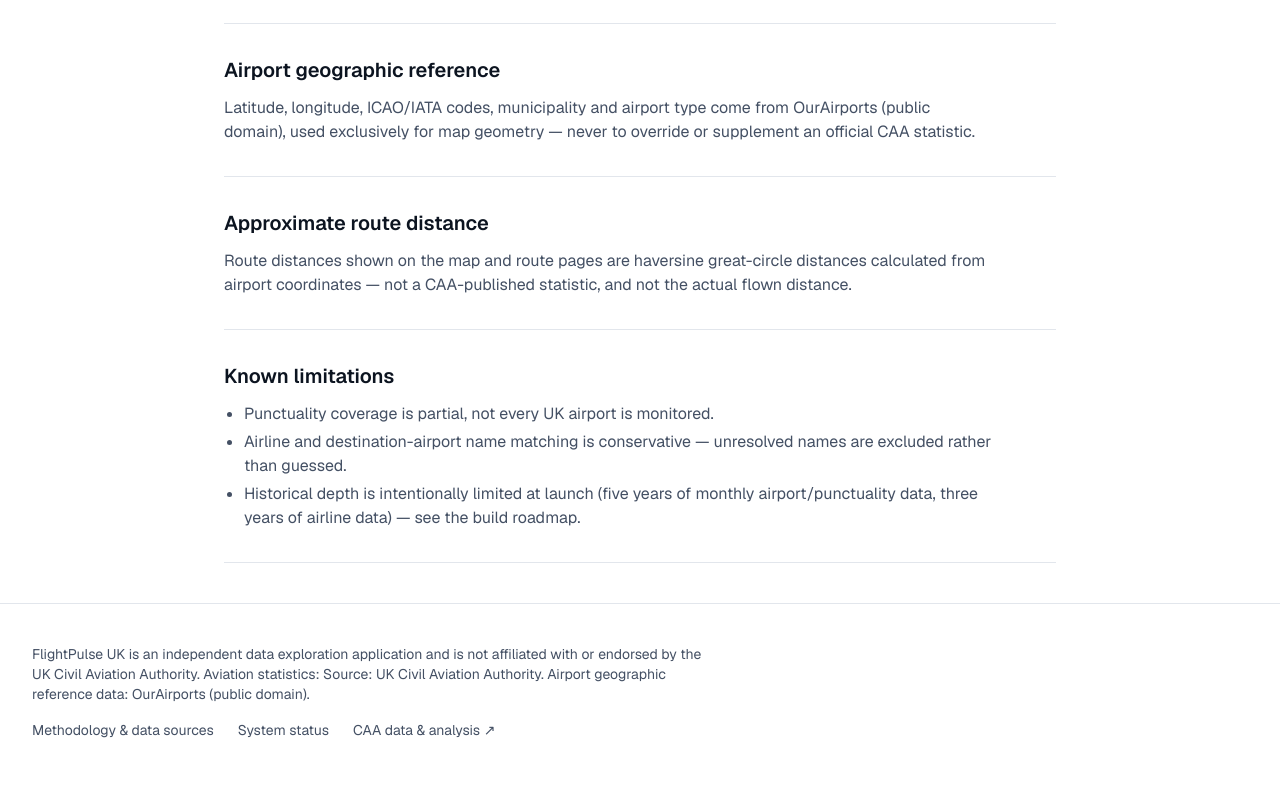
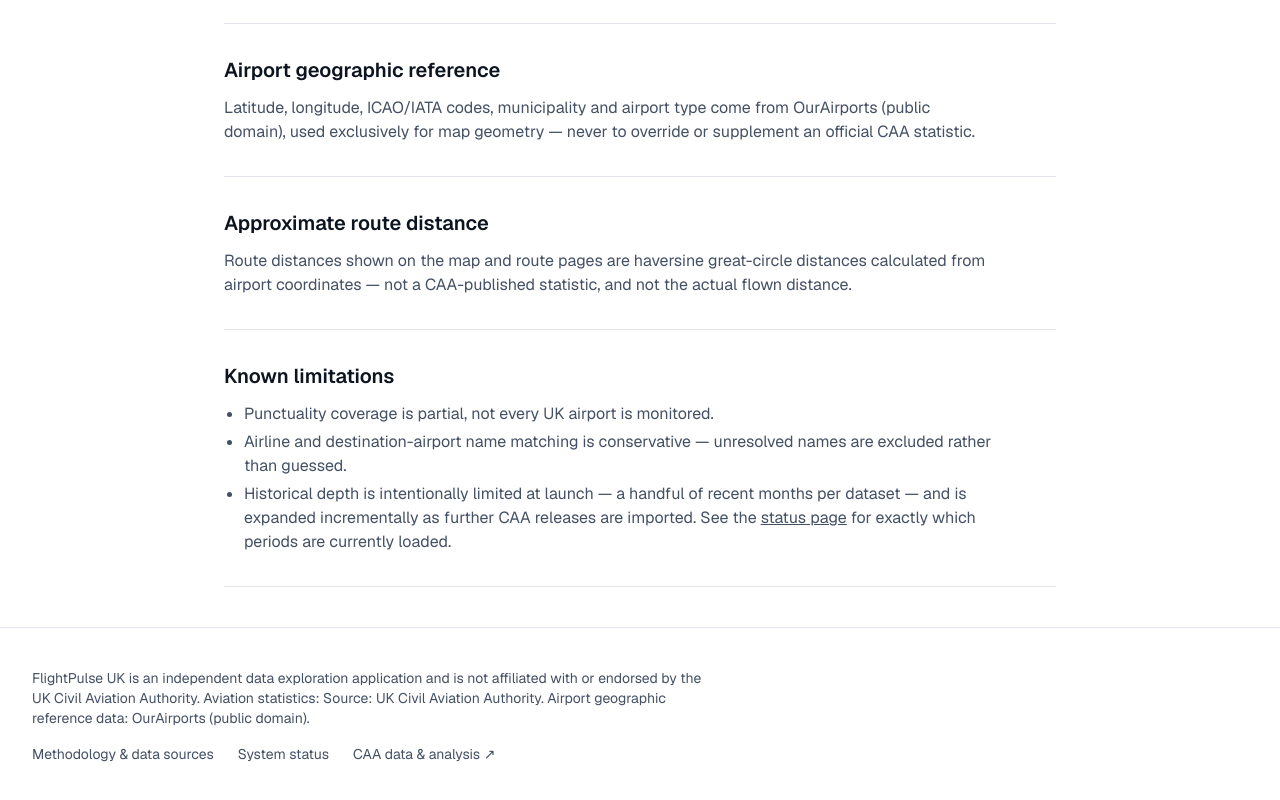
Before and after one commit to ynot-tony1/flightpulse-uk, a Next.js app in the folder apps/web/: page /about/data in a window 1280 px wide. Shown: the part 1086-1886 px from the top of the page. Built offline with nearby package versions, Linux system fonts and the light colour scheme.

Commit message:
fix: correct methodology page's overstated historical-depth claim

```diff
--- a/apps/web/app/about/data/page.tsx
+++ b/apps/web/app/about/data/page.tsx
@@ -1,5 +1,6 @@
 import type { Metadata } from "next";
 import type { ReactNode } from "react";
+import Link from "next/link";
 
 export const metadata: Metadata = { title: "Methodology & data sources" };
 
@@ -97,9 +98,13 @@ export default function MethodologyPage() {
             unresolved names are excluded rather than guessed.
           </li>
           <li>
-            Historical depth is intentionally limited at launch (five years of
-            monthly airport/punctuality data, three years of airline data) — see
-            the build roadmap.
+            Historical depth is intentionally limited at launch — a handful of
+            recent months per dataset — and is expanded incrementally as further
+            CAA releases are imported. See the{" "}
+            <Link href="/status" className="underline hover:text-ink">
+              status page
+            </Link>{" "}
+            for exactly which periods are currently loaded.
           </li>
         </ul>
       </Section>
```
